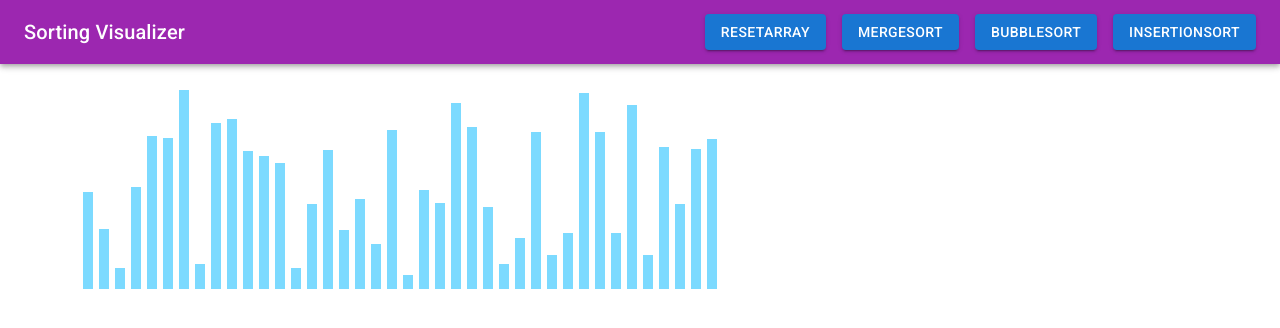
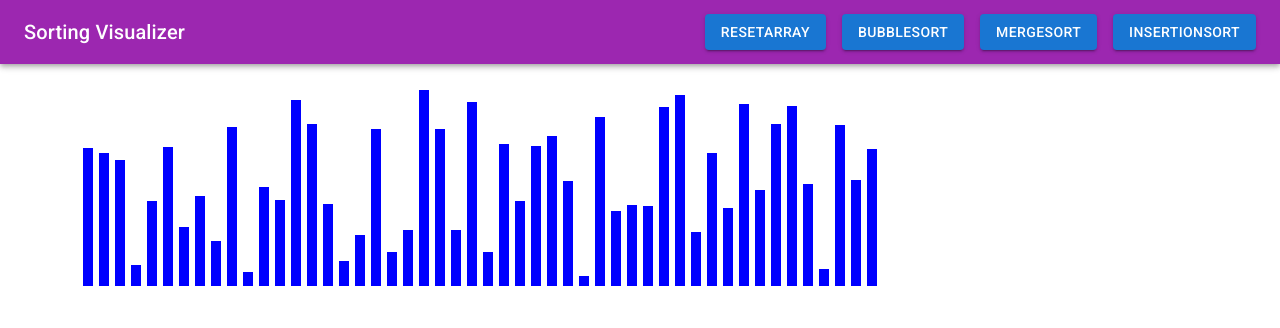
Before and after one commit to rajasekhar156/SortingVisualizer, a React (Create React App) app: page / in a window 1280 px wide. Shown: the top 328 px of the page. Built offline with nearby package versions, Linux system fonts and the light colour scheme.

Commit message:
Update SortingVisualizer.jsx

```diff
--- a/src/SortingVisualizer/SortingVisualizer.jsx
+++ b/src/SortingVisualizer/SortingVisualizer.jsx
@@ -1,32 +1,27 @@
-import React from "react";
-import "./SortingVisualizer.css";
-import mergesort from "../SortingAlgorithms/mergesort";
-import bubblesort from "../SortingAlgorithms/bubblesort";
-import insertionsort from "../SortingAlgorithms/insertionsort";
-import {
-  AppBar,
-  Button,
-  styled,
-  Toolbar,
-  Typography,
-  Stack,
-} from "@mui/material";
+import React from 'react';
+import './SortingVisualizer.css';
+import bubblesort from '../SortingAlgorithms/bubblesort';
+import insertionsort from '../SortingAlgorithms/insertionsort';
+import mergesort from '../SortingAlgorithms/mergesort';
+import { AppBar,Button,styled,Toolbar,Typography,Stack } from '@mui/material';
 
-const PRI_COL = "#7cdaff";
+const PRI_COL = "blue";
 const SEC_COL = "#2dc100";
 const TRI_COL = "#fa1e1e";
-const QUA_COL = "green";
+const QUA_COL = "#7cdaff";
+const BUF_COL = "transparent";
 
 const StyledToolbar = styled(Toolbar)({
   display: "flex",
   justifyContent: "space-between",
 });
 
-class SortingVisualizer extends React.Component {
+export default class SortingVisualizer extends React.Component {
     constructor(props) {
       super(props);
       this.state = {
         array: [],
+        bottomarray: [],
       };
     }
 
@@ -34,86 +29,39 @@ class SortingVisualizer extends React.Component {
         this.resetArray();
     }
 
+    resetArray1() {
+        const array = [];
+        for (let i = 0; i < 40; i++) {
+          array.push(randomIntFromInterval(10, 200));
+        }
+        this.setState({
+          array: array,
+        });
+    }
+
     resetArray() {
       const array = [];
-    for (let i = 0; i < 40; ++i) {
+      const bottomarray = [];
+      for (let i = 0; i < 50; ++i) {
         array.push(randomIntFromInterval(10, 200));
+        bottomarray.push(0);
       }
-    this.setState({ array });
+      this.setState({
+        array: array,
+        bottomarray: bottomarray,
+      });
+    }
+
+    bubbleSort() {
+      var temp = this.state.array;
+      var animations = bubblesort(temp);
+      this.bubblesortutil(animations,0);
     }
 
     mergeSort() {
       var temp = this.state.array;
       var animations = mergesort(temp, 0, temp.length - 1);
-    this.mergesortutil(animations, 0);
-  }
-
-  mergesortutil = (animations, len) => {
-    setTimeout(() => {
-      const array = this.state.array;
-      const arraybars = document.getElementsByClassName("array-bar");
-      var [a, b, c] = animations[len];
-      for (let i = 0; i <= array.length - 1; i++) {
-        arraybars[i].style.backgroundColor = SEC_COL;
-      }
-      if (a === 0) {
-        setTimeout(() => {
-          for (let i = b; i <= c; i++) {
-            arraybars[i].style.backgroundColor = PRI_COL;
-          }
-        }, 600);
-      }
-      /*else if(a===1){
-          arraybars[b].style.backgroundColor = QUA_COL;
-        }
-        else if(a===2){
-          arraybars[b].style.backgroundColor = QUA_COL;
-          arraybars[c].style.backgroundColor = QUA_COL;
-        }
-        else{
-          setTimeout(()=>{
-            let legt = c.length;
-            arraybars[b].style.backgroundColor = SEC_COL;
-            arraybars[b+legt-1].style.backgroundColor = SEC_COL;
-            arraybars[b].style.height = c[legt-1];
-            for(let i=legt-2;i>=(b);i--){
-              arraybars[i+1].style.height = c[i];
-            }
-            console.log(c);
-          },0);
-        }*/
-      if (len < animations.length - 1) {
-        this.mergesortutil(animations, len + 1);
-      }
-    }, 1000);
-  };
-
-  bubbleSort() {
-    var temp = this.state.array;
-    var animations = bubblesort(temp);
-    this.bubblesortutil(animations, 0);
-  }
-
-  bubblesortutil(animations, len) {
-    setTimeout(() => {
-      const arraybars = document.getElementsByClassName("array-bar");
-      const [a, b, c, d, e] = animations[len];
-      if (c === 0) {
-        arraybars[a].style.backgroundColor = SEC_COL;
-        arraybars[b].style.backgroundColor = SEC_COL;
-      } else if (c === 1) {
-        arraybars[a].style.backgroundColor = TRI_COL;
-        arraybars[b].style.backgroundColor = TRI_COL;
-        arraybars[a].style.height = `${d}px`;
-        arraybars[b].style.height = `${e}px`;
-      } else if (c === 2) {
-        arraybars[a].style.backgroundColor = PRI_COL;
-        arraybars[b].style.backgroundColor = PRI_COL;
-      }
-      if (len < animations.length - 1) {
-        this.bubblesortutil(animations, len + 1);
-      }
-    }, 0);
+      this.mergesortutil(animations, 0, 0);
     }
 
     insertionSort() {
@@ -121,6 +69,70 @@ class SortingVisualizer extends React.Component {
       const animations = insertionsort(temp).reverse();
       const length = animations.length - 1;
       this.insertionsortutil(animations, length);
+    }
+
+    mergesortutil = (animations, len, bottomsize) => {
+      setTimeout(() => {
+        var array = this.state.array;
+        var arraybars = document.getElementsByClassName("array-bar");
+        var bottomarraybars = document.getElementsByClassName("bottom-array-bar");
+        var [a, b, c] = animations[len];
+        for (let i = 0; i <= array.length - 1; i++) {
+          arraybars[i].style.backgroundColor = QUA_COL;
+        }
+        if (a === 0) {
+          for (let i = b; i <= c; i++) {
+            arraybars[i].style.backgroundColor = PRI_COL;
+          }
+        } else if (a === 1) {
+          for (let i = b; i <= c; ++i) {
+            arraybars[i].style.backgroundColor = PRI_COL;
+          }
+        } else if (a === 2) {
+          arraybars[b].style.height = 0;
+          bottomarraybars[bottomsize].style.height = `${c}px`;
+          bottomsize += 1;
+        } else if (a === 3) {
+          for(let i = 0; i < bottomsize; i++){
+            arraybars[i + b].style.height = bottomarraybars[i].style.height;
+            bottomarraybars[i].style.height = 0;
+          }
+          bottomsize = 0;
+        }
+
+        if (len < animations.length-1) {
+          this.mergesortutil(animations, len + 1, bottomsize);
+        }
+        else{
+          for (let i = 0; i <= array.length - 1; i++) {
+            arraybars[i].style.backgroundColor = PRI_COL;
+          }
+        }
+      }, 0);
+    };
+
+    bubblesortutil = (animations,len) => {
+      setTimeout(()=>{
+        const arraybars = document.getElementsByClassName('array-bar');
+        const [a,b,c,d,e] = animations[len];
+        if(c===0){
+          arraybars[a].style.backgroundColor = SEC_COL;
+          arraybars[b].style.backgroundColor = SEC_COL;
+        }
+        else if(c===1){
+          arraybars[a].style.backgroundColor = TRI_COL;
+          arraybars[b].style.backgroundColor = TRI_COL;
+          arraybars[a].style.height = `${d}px`;
+          arraybars[b].style.height = `${e}px`;
+        }
+        else if(c===2){
+          arraybars[a].style.backgroundColor = PRI_COL;
+          arraybars[b].style.backgroundColor = PRI_COL;
+        }
+        if(len<animations.length-1){
+          this.bubblesortutil(animations,len+1);
+        }
+      },0);
     }
 
     insertionsortutil(animations, length) {
@@ -152,38 +164,28 @@ class SortingVisualizer extends React.Component {
 
     render() {
         const array = this.state.array;
-
+        const bottomarray = this.state.bottomarray;
         return (
           <div>
             <AppBar position="sticky" color="secondary">
               <StyledToolbar>
                 <Typography variant="h6">Sorting Visualizer</Typography>
                 <Stack direction="row" spacing={2}>
-              <Button onClick={() => this.resetArray()} variant="contained">
-                ResetArray
-              </Button>
-              <Button onClick={() => this.mergeSort()} variant="contained">
-                MergeSort
-              </Button>
-              <Button onClick={() => this.bubbleSort()} variant="contained">
-                BubbleSort
-              </Button>
-              <Button onClick={() => this.insertionSort()} variant="contained">
-                InsertionSort
-              </Button>
+                  <Button onClick={() => this.resetArray()} variant="contained">ResetArray</Button>
+                  <Button onClick={() => this.bubbleSort()} variant="contained">BubbleSort</Button>
+                  <Button onClick={() => this.mergeSort()} variant="contained">MergeSort</Button>
+                  <Button onClick={() => this.insertionSort()} variant="contained">InsertionSort</Button>
                 </Stack>
               </StyledToolbar>
             </AppBar>
             <div className="array-container">
-          {array.map((value, idx) => (
-            <div
-              className="array-bar"
-              key={idx}
-              style={{
-                backgroundColor: PRI_COL,
-                height: `${value}px`,
-              }}
-            ></div>
+              {array.map((value, index) => (
+                <div className="array-bar" key={index} style={{backgroundColor: PRI_COL,height: `${value}px`}} />
+              ))}
+            </div>
+            <div className="array-bottom-container">
+              {bottomarray.map((value, index) => (
+                <div className="bottom-array-bar" key={index} style={{backgroundColor: PRI_COL,height: `${value}px`}} />
               ))}
             </div>
           </div>
@@ -192,15 +194,6 @@ class SortingVisualizer extends React.Component {
 }
 
 function randomIntFromInterval(min, max) {
+    // min and max included
     return Math.floor(Math.random() * (max - min + 1) + min);
 }
-
-// function AreArraysEqual(inbuilt_sort, app_sort){
-//     if(inbuilt_sort.lenght !== app_sort.lenght) return false;
-//     for(let i = 0; i < app_sort.lenght; ++i){
-//         if(inbuilt_sort[i] !== app_sort[i]) return false;
-//     }
-//     return true;
-// }
-
-export default SortingVisualizer;
```
Lines whose indentation alone changed are shown as unchanged.
